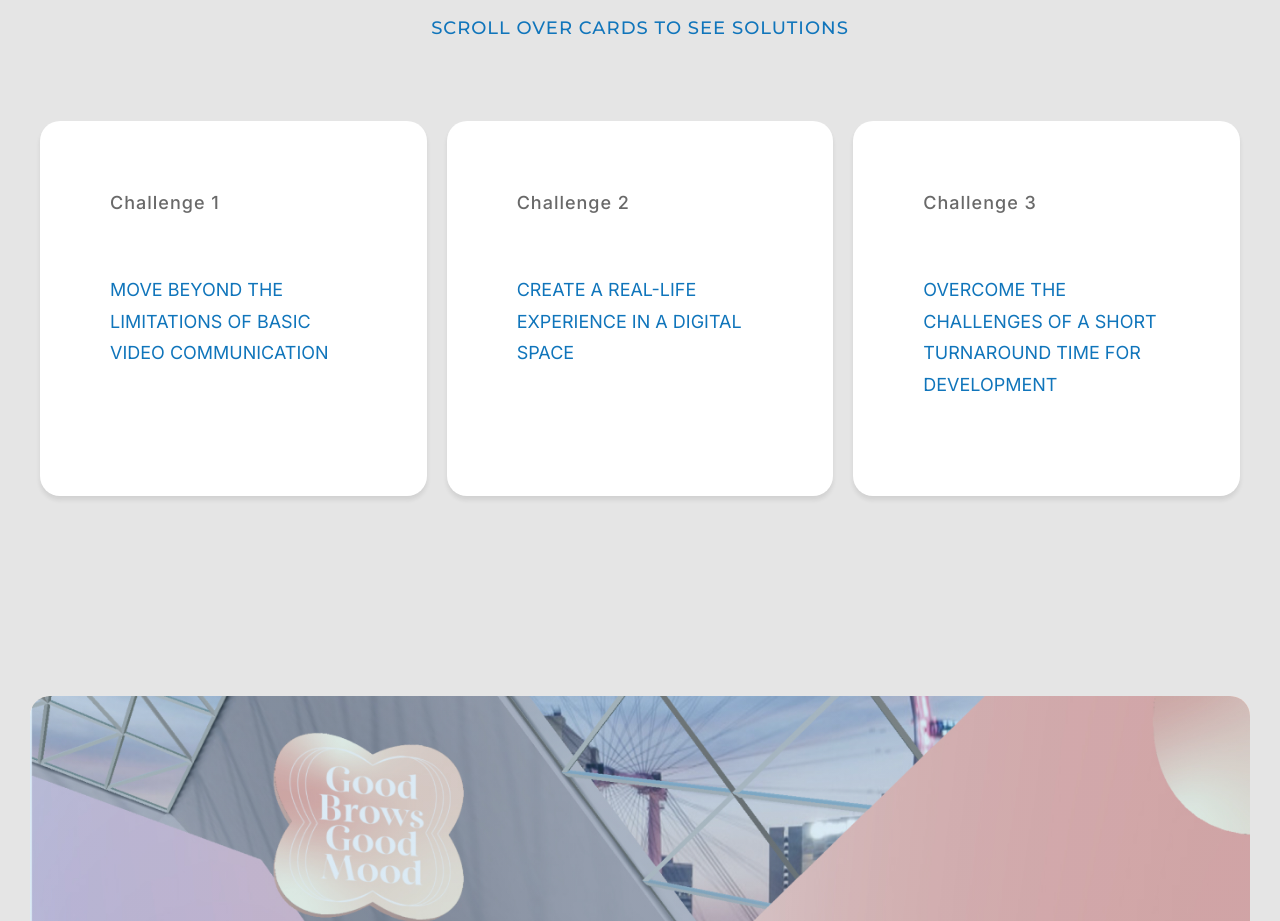
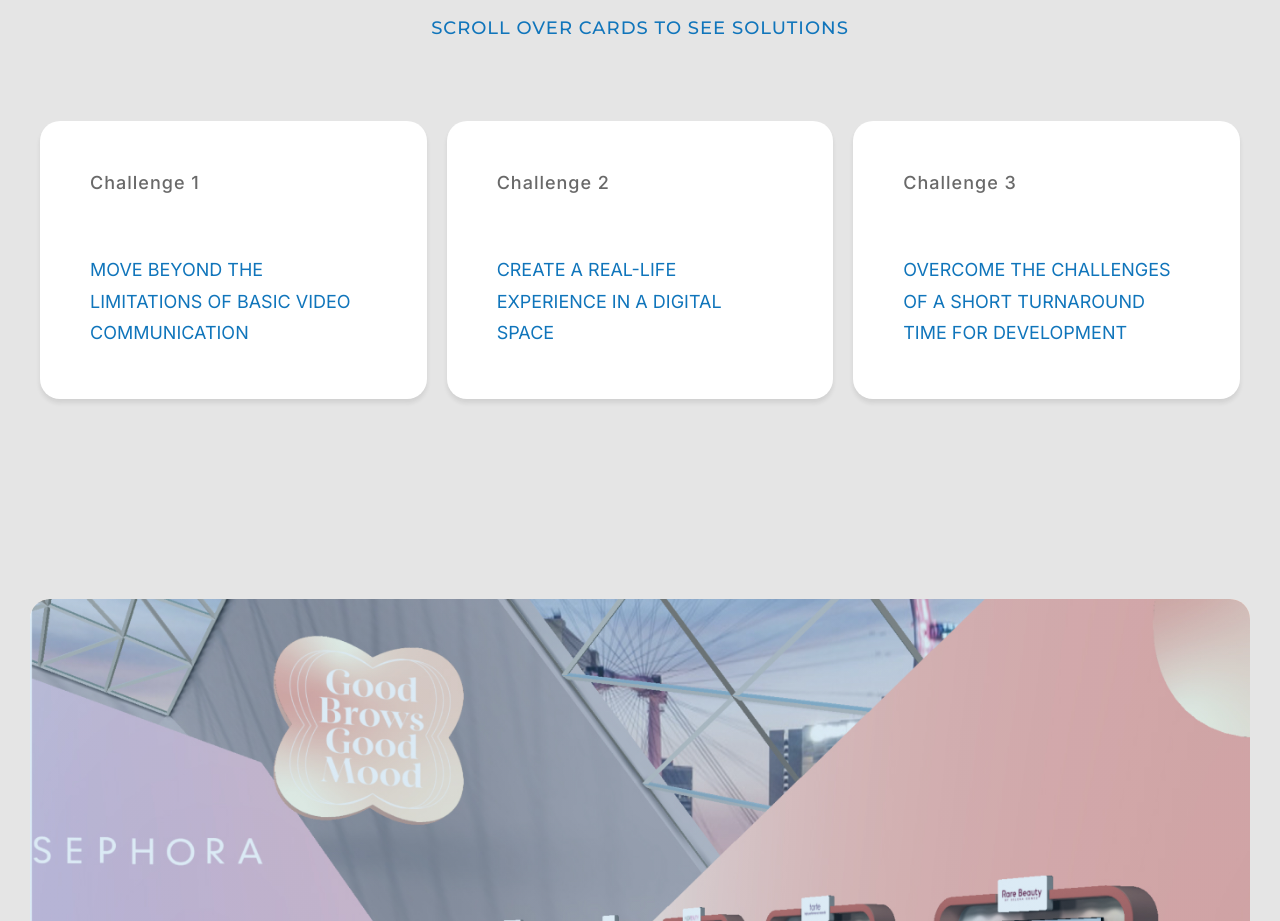
Before and after one commit to presto-agency/Meetaverse, a website: page src/templates/case-studies-detail.html in a window 1280 px wide. Shown: the part 1607-2528 px from the top of the page. Drawn offline with nearby package versions, Linux system fonts and the light colour scheme; files that its build step writes are made by us from their sources; files whose address does not match are found by name.

Commit message:
card hover fix

```diff
--- a/src/scss/components/boxes.scss
+++ b/src/scss/components/boxes.scss
@@ -97,26 +97,32 @@
 }
 
 .card-hover {
-	height: 375px;
+	// min-height: 275px;
+	min-height: 100%;
 	top: 0;
-	transition: $t-time;
+	// transition: $t-time;
 	position: relative;
-	overflow: hidden;
-
+	height: auto !important;
+	// overflow: hidden;
+	transition: all 0.3s ease;
 	@include min(md) {
 		padding: 0;
 	}
 
 	&-top,
 	&-back {
-		height: 100%;
+		// height: 100%;
+		min-height: 100%;
+
+		border-radius: 20px;
+		// transition: all 1s ease;
 	}
 
 	&-top {
-		opacity: 1;
-		visibility: visible;
+		// opacity: 1;
+		// visibility: visible;
 		pointer-events: initial;
-		padding: 50px 70px;
+		padding: 30px 50px;
 
 		.title-4 {
 			margin-bottom: 60px;
@@ -125,15 +131,16 @@
 
 	&-back {
 		opacity: 0;
-		visibility: hidden;
+		// visibility: hidden;
 		pointer-events: none;
 		transition: $t-time;
+		background-color: #fff;
 		position: absolute;
 		top: 0;
 		left: 0;
 		width: 100%;
-		height: 100%;
-		padding: 50px 70px;
+		// height: 100%;
+		padding: 30px 50px;
 		position: absolute;
 		color: $color-white;
 		z-index: 1;
@@ -145,11 +152,13 @@
 			width: 100%;
 			height: 100%;
 			z-index: -1;
-
+			border-radius: 20px;
+			overflow: hidden;
 			&:before {
 				content: '';
 				@include p_absolute_cover;
 				background-color: rgba(#1075bb, 0.8);
+				border-radius: 20px;
 			}
 
 			> img {
@@ -164,15 +173,15 @@
 		top: -35px;
 
 		.card-hover-top {
-			opacity: 0;
-			visibility: hidden;
-			pointer-events: none;
-			transition: $t-time;
+			// opacity: 0;
+			// visibility: hidden;
+			// pointer-events: none;
+			// transition: $t-time;
 		}
 
 		.card-hover-back {
 			opacity: 1;
-			visibility: visible;
+			// visibility: visible;
 			pointer-events: initial;
 		}
 	}
--- a/src/templates/case-studies-detail.html
+++ b/src/templates/case-studies-detail.html
@@ -67,7 +67,7 @@
 
 				<div class="row">
 					<div class="col-md-4 col-sm-6">
-						<div class="card card-hover text-left">
+						<div class="card card-hover">
 							<div class="card-hover-top">
 								<div class="title-4 text-capitalize text-left">Challenge 1</div>
 								<div class="card-text text-uppercase color-blue">
@@ -88,7 +88,7 @@
 						</div>
 					</div>
 					<div class="col-md-4 col-sm-6">
-						<div class="card card-hover text-left">
+						<div class="card card-hover">
 							<div class="card-hover-top">
 								<div class="title-4 text-capitalize text-left">Challenge 2</div>
 								<div class="card-text text-uppercase color-blue">
@@ -112,7 +112,7 @@
 						</div>
 					</div>
 					<div class="col-md-4 col-sm-6">
-						<div class="card card-hover text-left">
+						<div class="card card-hover">
 							<div class="card-hover-top">
 								<div class="title-4 text-capitalize text-left">Challenge 3</div>
 								<div class="card-text text-uppercase color-blue">
```
Also changed, not shown: dist/case-studies-detail.html, dist/css/styles.css, dist/pricing.html.
